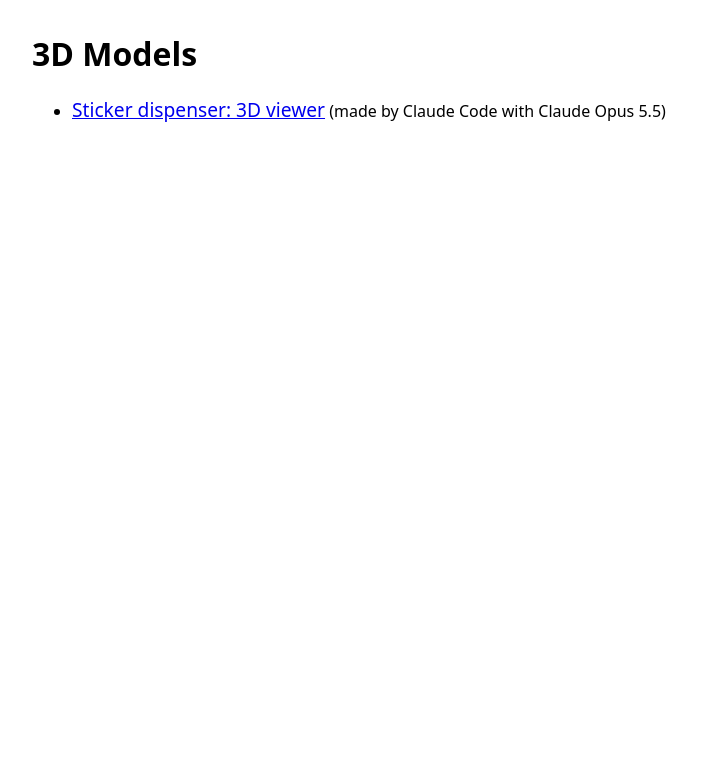
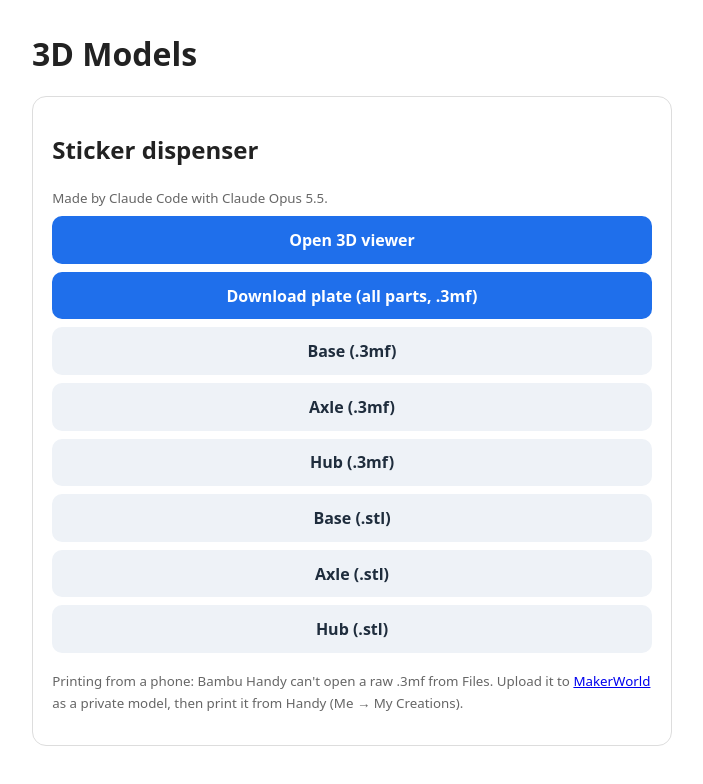
Before and after one commit to ericmjl/3d-models, a plain HTML site: page index.html in a window 1280 px wide. Shown: the whole page, without its empty margins (288-991 px from the left). Drawn offline with Linux system fonts and the light colour scheme.

Commit message:
Add download buttons to Pages index

```diff
--- a/index.html
+++ b/index.html
@@ -1,4 +1,24 @@
 <!doctype html>
 <html><head><meta charset="utf-8"><meta name="viewport" content="width=device-width,initial-scale=1"><title>3D Models</title>
-<style>body{font-family:system-ui,sans-serif;max-width:640px;margin:2rem auto;padding:0 1rem}a{font-size:1.2rem}</style></head>
-<body><h1>3D Models</h1><ul><li><a href="sticker-dispenser/out/viewer.html">Sticker dispenser: 3D viewer</a> (made by Claude Code with Claude Opus 5.5)</li></ul></body></html>
+<style>
+body{font-family:system-ui,sans-serif;max-width:640px;margin:2rem auto;padding:0 1rem;color:#222}
+.card{border:1px solid #ddd;border-radius:14px;padding:1rem 1.2rem;margin:1rem 0}
+.btn{display:block;text-align:center;padding:.8rem;margin:.5rem 0;border-radius:10px;background:#1f6feb;color:#fff;text-decoration:none;font-weight:600}
+.btn.alt{background:#eef2f7;color:#1f2d3d}
+small{color:#666}
+</style></head>
+<body><h1>3D Models</h1>
+<div class="card">
+<h2>Sticker dispenser</h2>
+<small>Made by Claude Code with Claude Opus 5.5.</small>
+<a class="btn" href="sticker-dispenser/out/viewer.html">Open 3D viewer</a>
+<a class="btn" href="sticker-dispenser/out/sticker_dispenser_plate.3mf" download>Download plate (all parts, .3mf)</a>
+<a class="btn alt" href="sticker-dispenser/out/base.3mf" download>Base (.3mf)</a>
+<a class="btn alt" href="sticker-dispenser/out/axle.3mf" download>Axle (.3mf)</a>
+<a class="btn alt" href="sticker-dispenser/out/hub.3mf" download>Hub (.3mf)</a>
+<a class="btn alt" href="sticker-dispenser/out/base.stl" download>Base (.stl)</a>
+<a class="btn alt" href="sticker-dispenser/out/axle.stl" download>Axle (.stl)</a>
+<a class="btn alt" href="sticker-dispenser/out/hub.stl" download>Hub (.stl)</a>
+<p><small>Printing from a phone: Bambu Handy can't open a raw .3mf from Files. Upload it to <a href="https://makerworld.com">MakerWorld</a> as a private model, then print it from Handy (Me &rarr; My Creations).</small></p>
+</div>
+</body></html>
```
